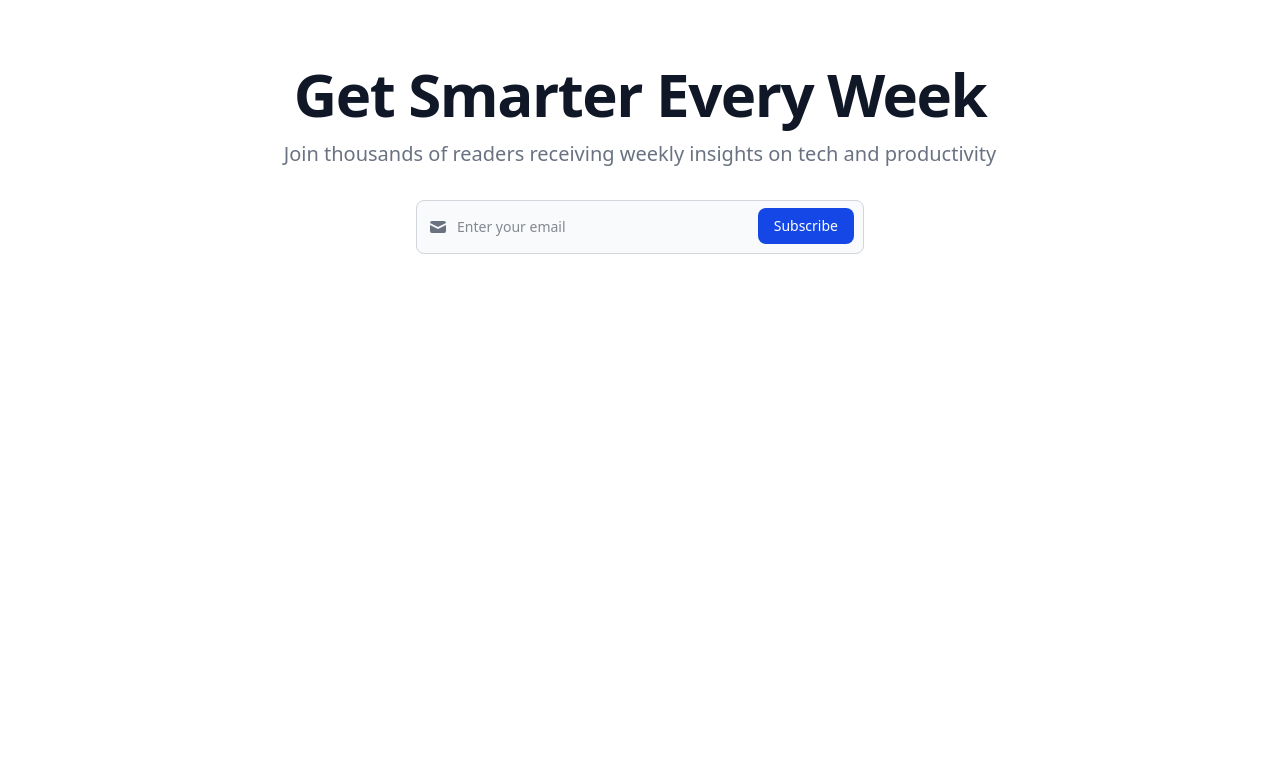
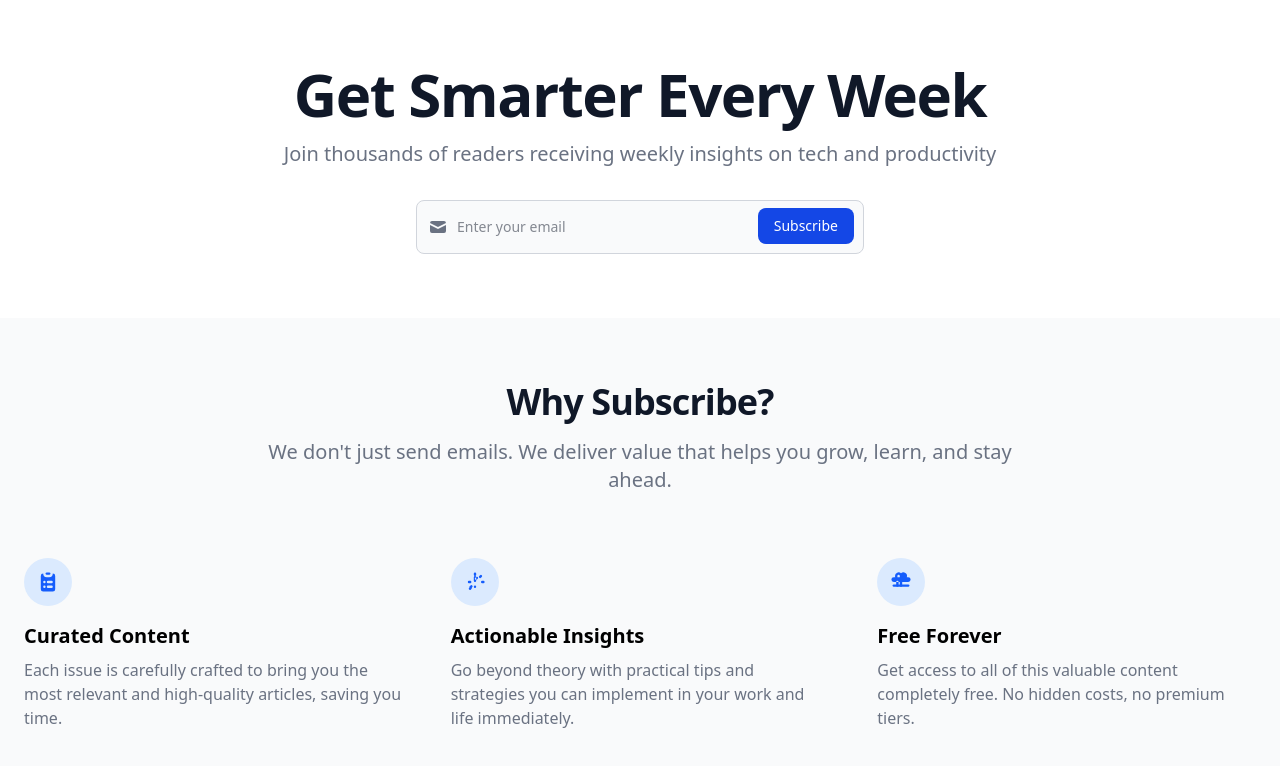
Before and after one commit to rohit3171999/newsletter-subscription-page, a React (Vite) app: page / in a window 1280 px wide. Shown: the top 766 px of the page. Built offline with nearby package versions, Linux system fonts and the light colour scheme.

Commit message:
add markup in ValuePropositionSection.jsx

```diff
--- a/src/App.jsx
+++ b/src/App.jsx
@@ -1,9 +1,11 @@
 import HeroSection from "./components/HeroSection.jsx";
+import ValuePropositionSection from "./components/ValuePropositionSection.jsx";
 
 function App(){
     return (
         <>
             <HeroSection/>
+            <ValuePropositionSection/>
         </>
 
     );
--- a/src/components/ValuePropositionSection.jsx
+++ b/src/components/ValuePropositionSection.jsx
@@ -4,18 +4,46 @@ Purpose: Reinforce value and increase conversions.
 * */
 export default function ValuePropositionSection(){
     return (
-        <>
-            {/*<section> → wrapper*/}
-
-            {/*    <h2> → section heading (Why Subscribe?)*/}
-
-            {/*        <ul> → unordered list*/}
-
-            {/*            <li> → benefit #1 (Curated content)*/}
-
-            {/*                <li> → benefit #2 (Actionable insights)*/}
-
-            {/*                    <li> → benefit #3 (Free forever)*/}
-        </>
+        <section className="bg-gray-50 dark:bg-gray-800">
+            <div className="py-8 px-4 mx-auto max-w-screen-xl sm:py-16 lg:px-6">
+                <div className="max-w-screen-md mb-8 lg:mb-16 mx-auto text-center">
+                    <h2 className="mb-4 text-4xl tracking-tight font-extrabold text-gray-900 dark:text-white">
+                        Why Subscribe?
+                    </h2>
+                    <p className="text-gray-500 sm:text-xl dark:text-gray-400">
+                        We don't just send emails. We deliver value that helps you grow, learn, and stay ahead.
+                    </p>
+                </div>
+                <div className="space-y-8 md:grid md:grid-cols-3 md:gap-12 md:space-y-0">
+                    <div>
+                        <div className="flex justify-center items-center mb-4 w-10 h-10 rounded-full bg-blue-100 lg:h-12 lg:w-12 dark:bg-blue-900">
+                            <svg className="w-5 h-5 text-blue-600 lg:w-6 lg:h-6 dark:text-blue-300" fill="currentColor" viewBox="0 0 20 20" xmlns="http://www.w3.org/2000/svg"><path d="M9 2a1 1 0 000 2h2a1 1 0 100-2H9z"></path><path fillRule="evenodd" d="M4 5a2 2 0 012-2 3 3 0 003 3h2a3 3 0 003-3 2 2 0 012 2v11a2 2 0 01-2 2H6a2 2 0 01-2-2V5zm3 4a1 1 0 000 2h.01a1 1 0 100-2H7zm3 0a1 1 0 000 2h3a1 1 0 100-2h-3zm-3 4a1 1 0 100 2h.01a1 1 0 100-2H7zm3 0a1 1 0 100 2h3a1 1 0 100-2h-3z" clipRule="evenodd"></path></svg>
+                        </div>
+                        <h3 className="mb-2 text-xl font-bold dark:text-white">Curated Content</h3>
+                        <p className="text-gray-500 dark:text-gray-400">
+                            Each issue is carefully crafted to bring you the most relevant and high-quality articles, saving you time.
+                        </p>
+                    </div>
+                    <div>
+                        <div className="flex justify-center items-center mb-4 w-10 h-10 rounded-full bg-blue-100 lg:h-12 lg:w-12 dark:bg-blue-900">
+                            <svg className="w-5 h-5 text-blue-600 lg:w-6 lg:h-6 dark:text-blue-300" fill="currentColor" viewBox="0 0 20 20" xmlns="http://www.w3.org/2000/svg"><path d="M11 3a1 1 0 10-2 0v1a1 1 0 102 0V3zM15.657 5.757a1 1 0 00-1.414-1.414l-.707.707a1 1 0 001.414 1.414l.707-.707zM18 10a1 1 0 01-1 1h-1a1 1 0 110-2h1a1 1 0 011 1zM5.05 14.95a1 1 0 001.414 1.414l.707-.707a1 1 0 00-1.414-1.414l-.707.707zM4 10a1 1 0 011-1h1a1 1 0 110 2H5a1 1 0 01-1-1zM7.707 14.293a1 1 0 00-1.414-1.414l-.707.707a1 1 0 001.414 1.414l.707-.707zM12.293 7.293a1 1 0 00-1.414-1.414l-.707.707a1 1 0 101.414 1.414l.707-.707zM10 5a1 1 0 011 1v3a1 1 0 11-2 0V6a1 1 0 011-1zM10 15a1 1 0 100-2 1 1 0 000 2z"></path></svg>
+                        </div>
+                        <h3 className="mb-2 text-xl font-bold dark:text-white">Actionable Insights</h3>
+                        <p className="text-gray-500 dark:text-gray-400">
+                            Go beyond theory with practical tips and strategies you can implement in your work and life immediately.
+                        </p>
+                    </div>
+                    <div>
+                        <div className="flex justify-center items-center mb-4 w-10 h-10 rounded-full bg-blue-100 lg:h-12 lg:w-12 dark:bg-blue-900">
+                            <svg className="w-5 h-5 text-blue-600 lg:w-6 lg:h-6 dark:text-blue-300" fill="currentColor" viewBox="0 0 20 20" xmlns="http://www.w3.org/2000/svg"><path fillRule="evenodd" d="M5 5a3 3 0 015-2.236A3 3 0 0114.83 6H16a2 2 0 110 4h-5v3a1 1 0 01-2 0v-3H4a2 2 0 110-4h1.17C5.06 5.687 5 5.35 5 5zm4 1V5a1 1 0 10-2 0v1h2zm-1 4a1 1 0 10-2 0v3a1 1 0 102 0v-3z" clipRule="evenodd"></path><path d="M3 13a1 1 0 011-1h12a1 1 0 110 2H4a1 1 0 01-1-1z"></path></svg>
+                        </div>
+                        <h3 className="mb-2 text-xl font-bold dark:text-white">Free Forever</h3>
+                        <p className="text-gray-500 dark:text-gray-400">
+                            Get access to all of this valuable content completely free. No hidden costs, no premium tiers.
+                        </p>
+                    </div>
+                </div>
+            </div>
+        </section>
     );
 }
```
